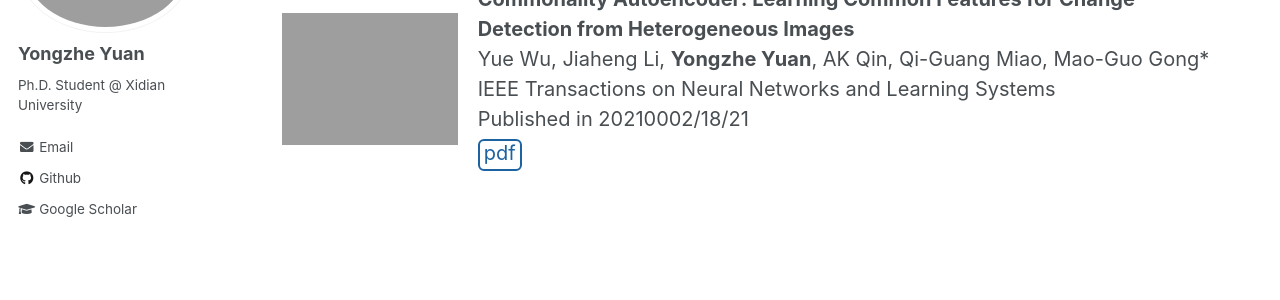
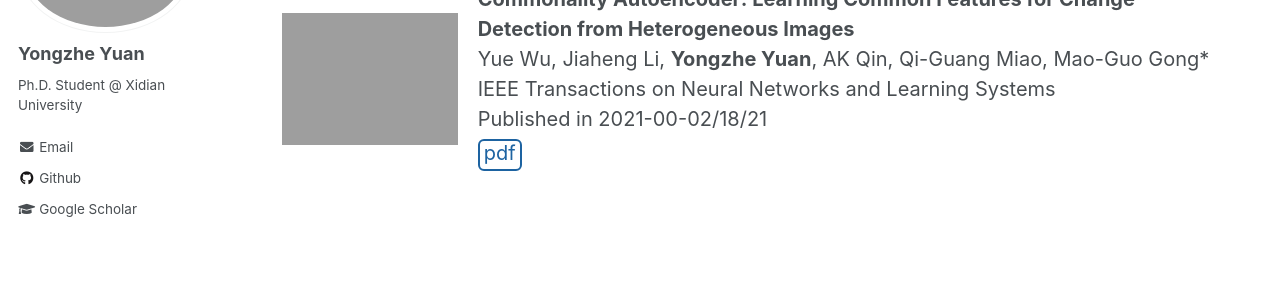
Before and after one commit to YYZMARS/YYZMARS.github.io, a Jekyll site: the page built from _pages/publications.md, in a window 1280 px wide. Shown: the part 219-519 px from the top of the page. Built offline with Jekyll 4.4.1, drawn with Linux system fonts in a browser that asks for light colours; part of the change alters nothing that is shown.

```diff
--- a/_includes/archive-single-pub.html
+++ b/_includes/archive-single-pub.html
@@ -27,7 +27,7 @@
             </b><br>
             {{ post.author }}<br>
             {{ post.venue }}<br>
-            Published in {{ post.date | default: "1900-01-01" | date: "%Y%M%D" }}<br>
+            Published in {{ post.date | default: "1900-01-01" | date: "%Y-%M-%D" }}<br>
 
             <span style="display: block; margin-top:4px">
                 {% if post.paperurl %}
```
